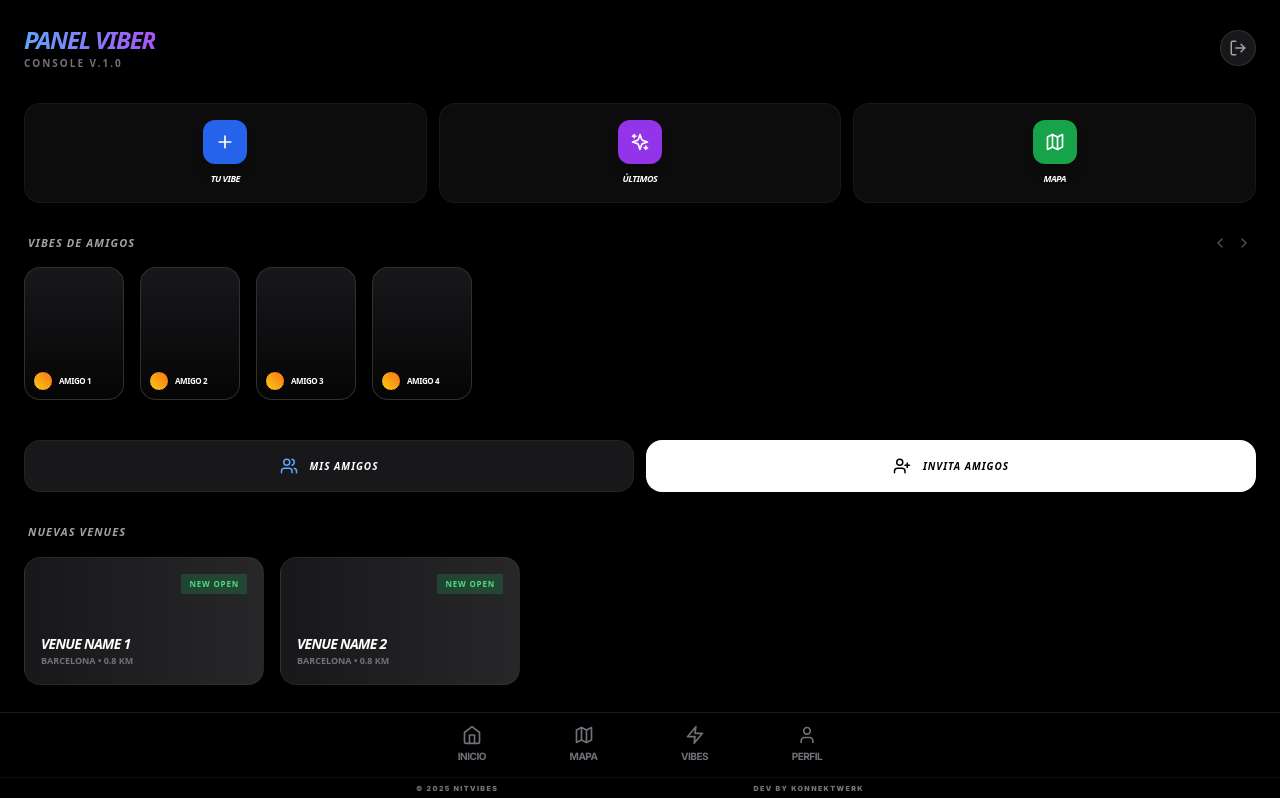
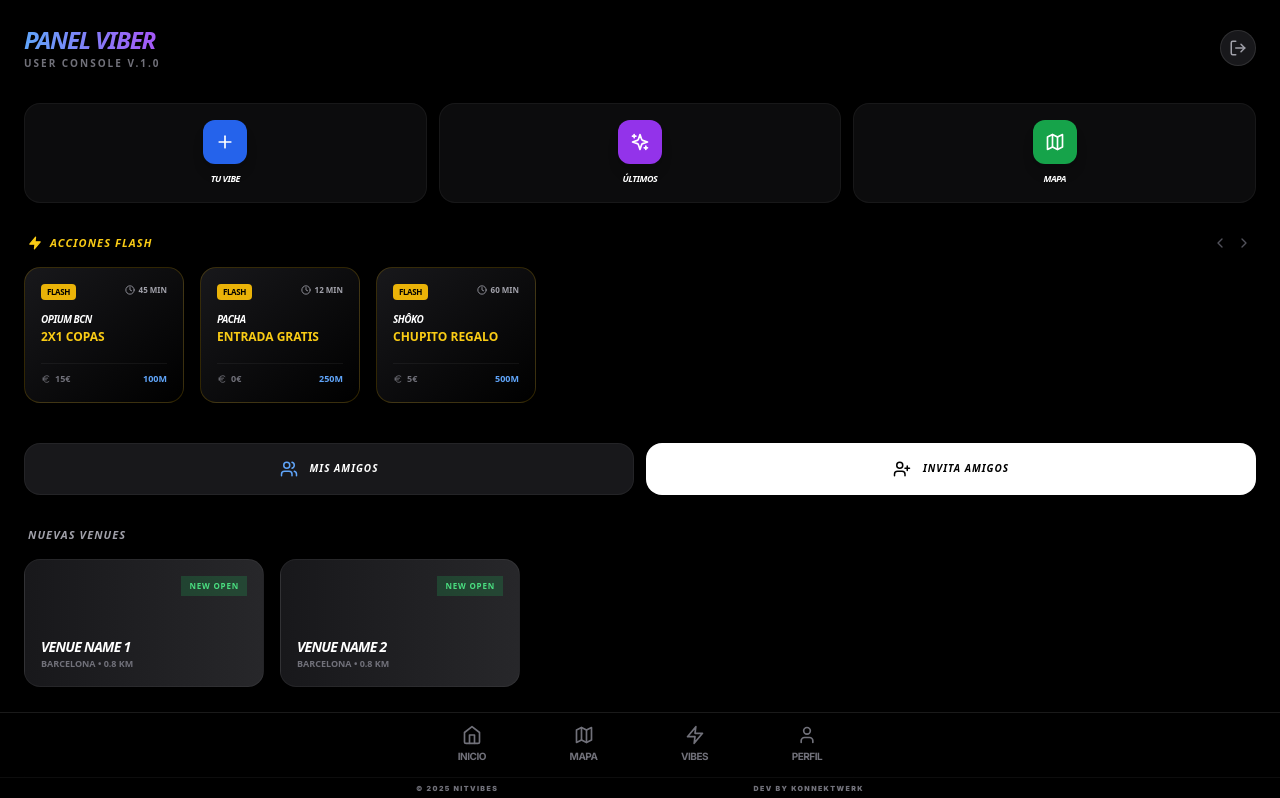
Before and after one commit to Pioxonaq1/nitvibes-pwa, a Next.js app: page /viber/dashboard in a window 1280 px wide. Shown: the top 798 px of the page. Built offline with nearby package versions, Linux system fonts and the light colour scheme; no server answers.

Commit message:
UPDATE: Viber Dashboard with Flash Actions sampler as per notebook sketch

```diff
--- a/app/(roles)/viber/dashboard/page.tsx
+++ b/app/(roles)/viber/dashboard/page.tsx
@@ -5,7 +5,7 @@
 import { useRouter } from "next/navigation";
 import {
   LogOut, Map, Sparkles, User, Users, UserPlus,
-  ChevronRight, ChevronLeft, Plus, Play
+  ChevronRight, ChevronLeft, Plus, Play, Zap, Clock, Euro
 } from "lucide-react";
 
 export default function ViberDashboard() {
@@ -26,7 +26,7 @@
           <h1 className="text-2xl font-black italic tracking-tighter uppercase text-transparent bg-clip-text bg-gradient-to-r from-blue-400 to-purple-500">
             PANEL VIBER
           </h1>
-          <p className="text-[10px] text-zinc-500 font-bold uppercase tracking-[0.2em]">Console v.1.0</p>
+          <p className="text-[10px] text-zinc-500 font-bold uppercase tracking-[0.2em]">User Console v.1.0</p>
         </div>
         <button
           onClick={handleLogout}
@@ -52,21 +52,41 @@
         ))}
       </div>
 
-      {/* 2. SLIDER VIBES DE AMIGOS */}
+      {/* 2. MUESTREO DE ACCIONES FLASH (Promos de Venues) [cite: 2025-12-23] */}
       <section className="mb-8">
         <div className="flex justify-between items-end mb-4 px-1">
-          <h2 className="text-[11px] font-black uppercase italic tracking-widest text-zinc-400">Vibes de Amigos</h2>
+          <h2 className="text-[11px] font-black uppercase italic tracking-widest text-yellow-400 flex items-center gap-2">
+            <Zap size={14} fill="currentColor" /> Acciones Flash
+          </h2>
           <div className="flex gap-2 text-zinc-600">
             <ChevronLeft size={16} /><ChevronRight size={16} />
           </div>
         </div>
+
         <div className="flex gap-4 overflow-x-auto pb-2 no-scrollbar">
-          {[1, 2, 3, 4].map((vibe) => (
-            <div key={vibe} className="min-w-[100px] aspect-[3/4] bg-zinc-900 rounded-2xl border border-white/10 relative overflow-hidden flex-shrink-0">
-              <div className="absolute inset-0 bg-gradient-to-t from-black/80 to-transparent"></div>
-              <div className="absolute bottom-2 left-2 flex items-center gap-1.5">
-                <div className="w-5 h-5 rounded-full bg-gradient-to-tr from-yellow-400 to-orange-500 border border-black"></div>
-                <span className="text-[8px] font-bold uppercase tracking-tighter">Amigo {vibe}</span>
+          {[
+            { venue: "Opium BCN", promo: "2x1 Copas", time: "45 min", price: "15€", dist: "100m" },
+            { venue: "Pacha", promo: "Entrada Gratis", time: "12 min", price: "0€", dist: "250m" },
+            { venue: "Shôko", promo: "Chupito Regalo", time: "60 min", price: "5€", dist: "500m" }
+          ].map((promo, i) => (
+            <div key={i} className="min-w-[160px] bg-gradient-to-br from-zinc-900 to-black rounded-2xl border border-yellow-500/20 p-4 flex flex-col gap-3 relative overflow-hidden flex-shrink-0 shadow-xl">
+              <div className="flex justify-between items-start">
+                <span className="text-[8px] font-black bg-yellow-500 text-black px-1.5 py-0.5 rounded uppercase tracking-tighter">Flash</span>
+                <div className="flex items-center gap-1 text-[8px] text-zinc-400 font-bold uppercase">
+                  <Clock size={10} /> {promo.time}
+                </div>
+              </div>
+
+              <div>
+                <h3 className="text-[10px] font-black uppercase italic tracking-tighter text-white truncate">{promo.venue}</h3>
+                <p className="text-[12px] font-bold text-yellow-400 uppercase leading-none mt-1">{promo.promo}</p>
+              </div>
+
+              <div className="flex justify-between items-center mt-2 border-t border-white/5 pt-2">
+                <div className="flex items-center gap-1 text-[9px] font-bold text-zinc-500">
+                   <Euro size={10} /> {promo.price}
+                </div>
+                <div className="text-[9px] font-bold text-blue-400 uppercase">{promo.dist}</div>
               </div>
             </div>
           ))}
```
